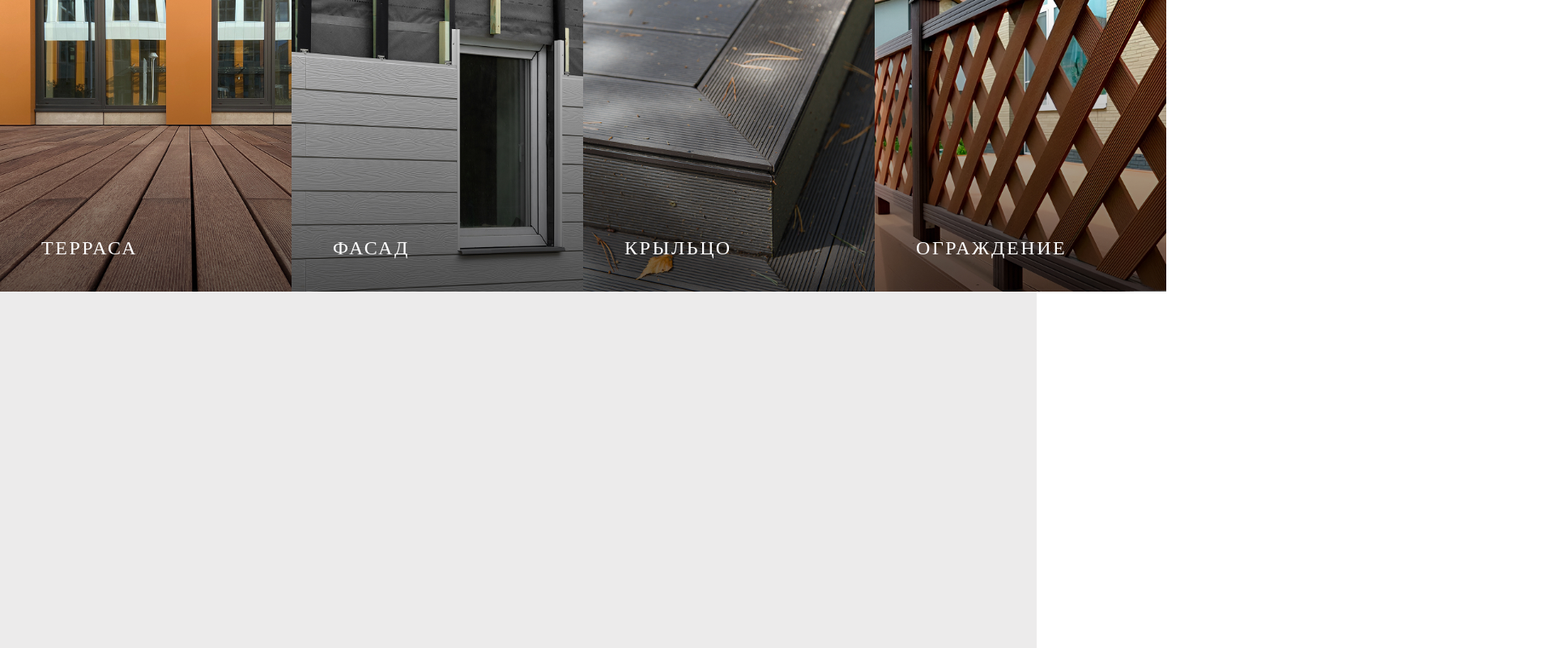
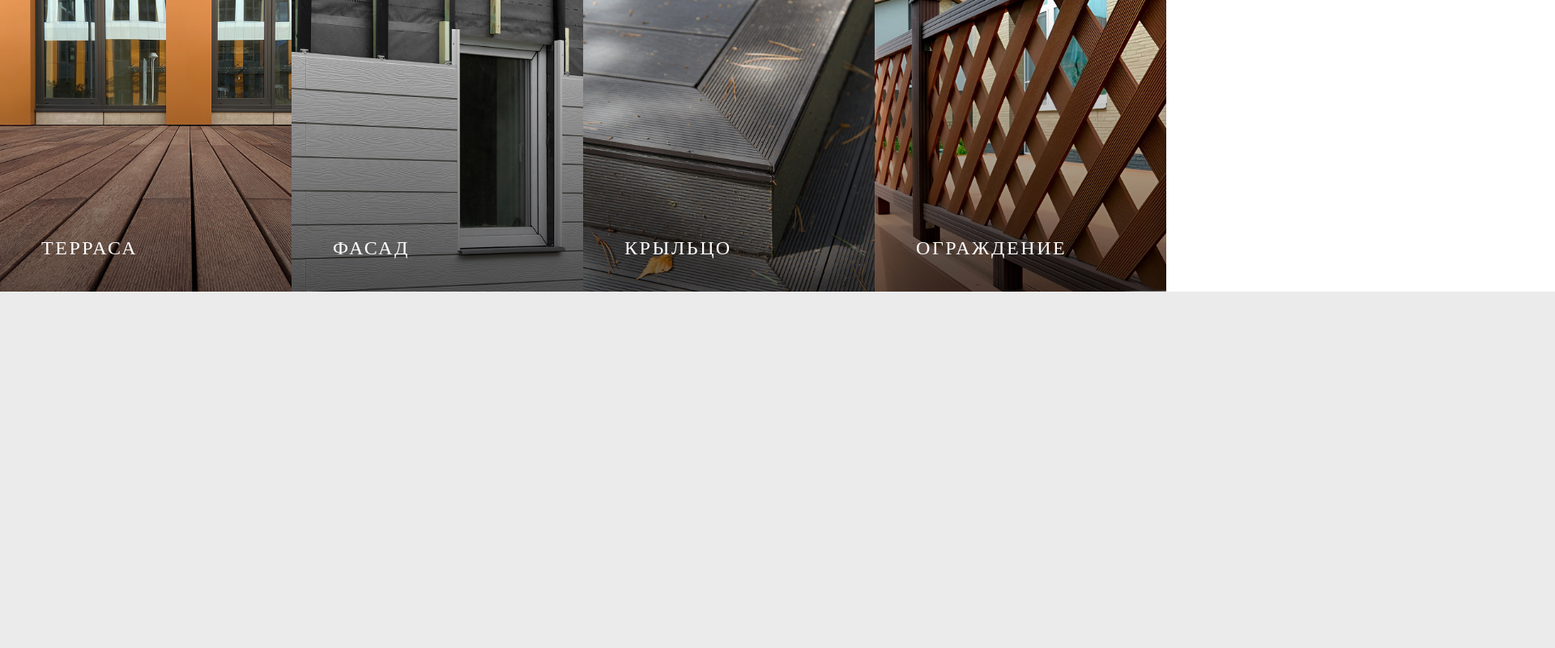
Before and after one commit to kyuubi-Yhp/webCanapeTest, a plain HTML site: page index.html in a window 1280 px wide. Shown: the top 800 px of the page at 81% size, 1920 px wide, since content can reach past the window. Drawn offline with Linux system fonts and the light colour scheme.

Commit message:
test width

```diff
--- a/css/reviews.css
+++ b/css/reviews.css
@@ -1,5 +1,5 @@
 .container__reviews {
   background-color: #ECEBEB;
-  width: 100%;
+  width: 1920px;
   height: 698px;
 }
```
